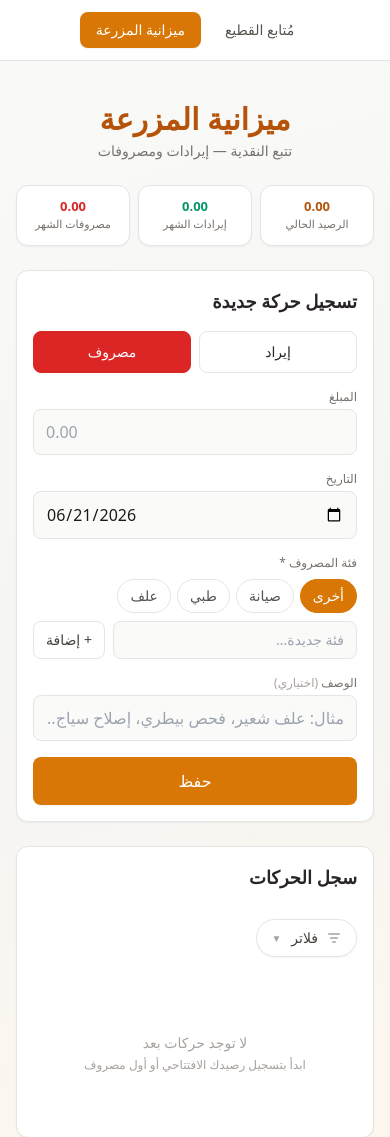
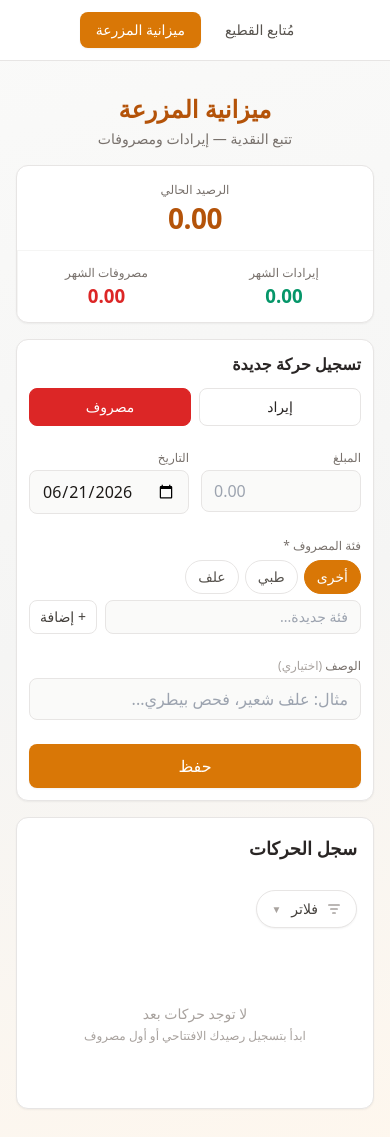
Before and after one commit to abdalrahimnaser/flock_tracker, a Flask app: page /budget in a window 390 px wide. Shown: the top 1137 px of the page. Run offline with Flask 3, Linux system fonts and the light colour scheme; data comes from the database, SQL or seed files in the repository; data that the repository does not hold is empty; some libraries are stand-ins or nearby versions.

Commit message:
mobile view enhancements + few other UI changes

```diff
--- a/app.py
+++ b/app.py
@@ -135,6 +135,7 @@ def init_db():
     if 'category_id' not in budget_columns:
         cursor.execute("ALTER TABLE budget_transactions ADD COLUMN category_id INTEGER REFERENCES budget_categories(id) ON DELETE SET NULL")
     seed_budget_categories(cursor)
+    remove_budget_category_by_name(cursor, 'صيانة')
     conn.commit()
     conn.close()
 
@@ -901,7 +902,7 @@ def parse_amount(value):
         return 'invalid'
     return amount
 
-DEFAULT_BUDGET_CATEGORIES = ('علف', 'طبي', 'صيانة', 'أخرى')
+DEFAULT_BUDGET_CATEGORIES = ('علف', 'طبي', 'أخرى')
 
 def seed_budget_categories(cursor):
     cursor.execute("SELECT COUNT(*) FROM budget_categories")
@@ -912,6 +913,9 @@ def seed_budget_categories(cursor):
             "INSERT OR IGNORE INTO budget_categories (name, is_system, created_at) VALUES (?, 1, ?)",
             (name, now_iso()),
         )
+
+def remove_budget_category_by_name(cursor, name):
+    cursor.execute("DELETE FROM budget_categories WHERE name = ?", (name,))
 
 def fetch_budget_categories(cursor):
     cursor.execute(
--- a/templates/budget.html
+++ b/templates/budget.html
@@ -68,12 +68,28 @@
         .tx-feed-month:first-child { padding-top: 0; }
         .stat-box { min-width: 0; overflow: hidden; }
         .stat-value {
-            font-size: clamp(0.8125rem, 3.2vw, 1.5rem);
-            line-height: 1.25;
+            font-size: clamp(1.0625rem, 4.8vw, 1.5rem);
+            line-height: 1.2;
             max-width: 100%;
             overflow: hidden;
             text-overflow: ellipsis;
             white-space: nowrap;
+        }
+        .stat-balance-hero {
+            font-size: clamp(1.75rem, 7vw, 2.25rem);
+            line-height: 1.15;
+            letter-spacing: -0.02em;
+        }
+        .stats-card { overflow: hidden; }
+        @media (max-width: 639px) {
+            .stat-label { font-size: 0.8125rem; line-height: 1.3; }
+            .stats-split > div { padding-top: 0.875rem; padding-bottom: 0.875rem; }
+            .stats-hero { padding-top: 1rem; padding-bottom: 1.125rem; }
+            .add-form-section { padding: 0.875rem; }
+            .add-form-section h2 { font-size: 1rem; margin-bottom: 0.75rem; }
+            .add-form-section .form-stack { gap: 0.75rem; }
+            .add-form-section .field-input { padding-top: 0.5rem; padding-bottom: 0.5rem; }
+            .add-form-section .submit-btn { padding-top: 0.625rem; padding-bottom: 0.625rem; }
         }
         .filter-panel { transition: max-height 0.25s ease, opacity 0.2s ease, padding 0.25s ease; }
         .filter-panel:not(.expanded) { padding-top: 0; padding-bottom: 0; border-width: 0; }
@@ -98,70 +114,72 @@
     </nav>
 
     <div class="container mx-auto p-4 max-w-3xl">
-        <header class="my-6 text-center">
-            <h1 class="text-3xl font-bold text-amber-700">ميزانية المزرعة</h1>
+        <header class="my-4 sm:my-6 text-center">
+            <h1 class="text-2xl sm:text-3xl font-bold text-amber-700">ميزانية المزرعة</h1>
             <p class="text-stone-500 text-sm mt-1">تتبع النقدية — إيرادات ومصروفات</p>
         </header>
 
-        <div id="statsBar" class="grid grid-cols-3 gap-2 sm:gap-3 text-center mb-6">
-            <div class="stat-box bg-white border border-stone-200 rounded-xl p-3 sm:p-4 shadow-sm">
-                <div id="statBalance" class="stat-value font-bold text-amber-700 num">—</div>
-                <div class="text-[11px] sm:text-xs text-stone-500 mt-0.5">الرصيد الحالي</div>
+        <div id="statsBar" class="stats-card bg-white border border-stone-200 rounded-xl shadow-sm mb-4 sm:mb-6">
+            <div class="stats-hero text-center py-4 sm:py-5 px-4 border-b border-stone-100">
+                <div class="stat-label text-xs sm:text-sm text-stone-500 mb-1">الرصيد الحالي</div>
+                <div id="statBalance" class="stat-value stat-balance-hero font-bold text-amber-700 num">—</div>
             </div>
-            <div class="stat-box bg-white border border-stone-200 rounded-xl p-3 sm:p-4 shadow-sm">
-                <div id="statIncome" class="stat-value font-bold text-emerald-600 num">—</div>
-                <div class="text-[11px] sm:text-xs text-stone-500 mt-0.5">إيرادات الشهر</div>
-            </div>
-            <div class="stat-box bg-white border border-stone-200 rounded-xl p-3 sm:p-4 shadow-sm">
-                <div id="statExpenses" class="stat-value font-bold text-red-600 num">—</div>
-                <div class="text-[11px] sm:text-xs text-stone-500 mt-0.5">مصروفات الشهر</div>
+            <div class="stats-split grid grid-cols-2 divide-x divide-stone-100">
+                <div class="text-center py-3.5 sm:py-4 px-3">
+                    <div class="stat-label text-xs text-stone-500 mb-1">إيرادات الشهر</div>
+                    <div id="statIncome" class="stat-value font-bold text-emerald-600 num">—</div>
+                </div>
+                <div class="text-center py-3.5 sm:py-4 px-3">
+                    <div class="stat-label text-xs text-stone-500 mb-1">مصروفات الشهر</div>
+                    <div id="statExpenses" class="stat-value font-bold text-red-600 num">—</div>
+                </div>
             </div>
         </div>
 
-        <section class="bg-white p-4 sm:p-6 rounded-xl shadow-sm border border-stone-200 mb-6">
-            <h2 class="text-lg font-bold mb-4">تسجيل حركة جديدة</h2>
-            <form id="addForm" class="space-y-4">
+        <section class="add-form-section bg-white p-3 sm:p-6 rounded-xl shadow-sm border border-stone-200 mb-4 sm:mb-6">
+            <h2 class="text-base sm:text-lg font-bold">تسجيل حركة جديدة</h2>
+            <form id="addForm" class="form-stack flex flex-col space-y-3 sm:space-y-4">
                 <div class="flex gap-2">
                     <button type="button" id="btnIncome" data-type="in"
-                        class="type-btn flex-1 py-2.5 rounded-lg border border-stone-200 text-sm font-medium transition hover:border-emerald-400">
+                        class="type-btn flex-1 py-2 sm:py-2.5 rounded-lg border border-stone-200 text-sm font-medium transition hover:border-emerald-400">
                         إيراد
                     </button>
                     <button type="button" id="btnExpense" data-type="out"
-                        class="type-btn flex-1 py-2.5 rounded-lg border border-stone-200 text-sm font-medium transition hover:border-red-400 selected-out">
+                        class="type-btn flex-1 py-2 sm:py-2.5 rounded-lg border border-stone-200 text-sm font-medium transition hover:border-red-400 selected-out">
                         مصروف
                     </button>
                 </div>
-                <div class="grid grid-cols-1 sm:grid-cols-2 gap-4">
+                <div class="grid grid-cols-2 sm:grid-cols-2 gap-3 sm:gap-4">
                     <div>
                         <label class="text-xs font-medium text-stone-500 block mb-1">المبلغ</label>
                         <input type="text" id="amount" inputmode="decimal" lang="en" required placeholder="0.00"
-                            class="w-full bg-stone-50 border border-stone-200 rounded-lg px-3 py-2.5 text-stone-900 outline-none focus:ring-2 focus:ring-amber-500/30 focus:border-amber-500 num">
+                            class="field-input w-full bg-stone-50 border border-stone-200 rounded-lg px-3 py-2 sm:py-2.5 text-stone-900 outline-none focus:ring-2 focus:ring-amber-500/30 focus:border-amber-500 num">
                     </div>
                     <div>
                         <label class="text-xs font-medium text-stone-500 block mb-1">التاريخ</label>
                         <input type="date" id="transactionDate" required
-                            class="w-full bg-stone-50 border border-stone-200 rounded-lg px-3 py-2.5 text-stone-900 outline-none focus:ring-2 focus:ring-amber-500/30 focus:border-amber-500">
+                            class="field-input w-full bg-stone-50 border border-stone-200 rounded-lg px-3 py-2 sm:py-2.5 text-stone-900 outline-none focus:ring-2 focus:ring-amber-500/30 focus:border-amber-500">
                     </div>
                 </div>
-                <div id="addCategoryWrap" class="space-y-2">
+                <div id="addCategoryWrap" class="space-y-1.5 sm:space-y-2">
                     <label class="text-xs font-medium text-stone-500 block">فئة المصروف *</label>
                     <div id="addCategoryChips" class="flex flex-wrap gap-1.5"></div>
                     <div class="flex gap-2">
                         <input type="text" id="newCategoryName" placeholder="فئة جديدة..."
-                            class="flex-1 bg-stone-50 border border-stone-200 rounded-lg px-3 py-2 text-sm text-stone-900 outline-none focus:ring-2 focus:ring-amber-500/30 focus:border-amber-500">
+                            class="flex-1 bg-stone-50 border border-stone-200 rounded-lg px-3 py-1.5 sm:py-2 text-sm text-stone-900 outline-none focus:ring-2 focus:ring-amber-500/30 focus:border-amber-500">
                         <button type="button" id="addCategoryBtn"
-                            class="shrink-0 px-3 py-2 rounded-lg border border-stone-200 bg-white text-sm font-medium text-stone-700 hover:bg-stone-50 transition">
+                            class="shrink-0 px-2.5 sm:px-3 py-1.5 sm:py-2 rounded-lg border border-stone-200 bg-white text-sm font-medium text-stone-700 hover:bg-stone-50 transition">
                             + إضافة
                         </button>
                     </div>
                 </div>
                 <div>
                     <label class="text-xs font-medium text-stone-500 block mb-1">الوصف <span class="text-stone-400 font-normal">(اختياري)</span></label>
-                    <input type="text" id="description" placeholder="مثال: علف شعير، فحص بيطري، إصلاح سياج..."
-                        class="w-full bg-stone-50 border border-stone-200 rounded-lg px-3 py-2.5 text-stone-900 outline-none focus:ring-2 focus:ring-amber-500/30 focus:border-amber-500">
+                    <input type="text" id="description" placeholder="مثال: علف شعير، فحص بيطري..."
+                        class="field-input w-full bg-stone-50 border border-stone-200 rounded-lg px-3 py-2 sm:py-2.5 text-stone-900 outline-none focus:ring-2 focus:ring-amber-500/30 focus:border-amber-500">
                 </div>
                 <button type="submit"
-                    class="w-full py-3 rounded-lg bg-amber-600 hover:bg-amber-700 text-white font-medium transition shadow-sm">
+                    class="submit-btn w-full py-2.5 sm:py-3 rounded-lg bg-amber-600 hover:bg-amber-700 text-white font-medium transition shadow-sm">
                     حفظ
                 </button>
             </form>
@@ -178,7 +196,7 @@
                     <h3 class="text-sm font-bold text-amber-900">ملخص النتائج المفلترة</h3>
                     <span id="filterSummaryLabel" class="text-xs text-amber-800/80"></span>
                 </div>
-                <div class="grid grid-cols-2 sm:grid-cols-4 gap-3 text-center">
+                <div class="grid grid-cols-2 gap-3 text-center">
                     <div class="bg-white/70 rounded-lg p-2.5 border border-amber-100">
                         <div id="fsExpenses" class="num font-bold text-red-600 text-sm sm:text-base">—</div>
                         <div class="text-[11px] text-stone-500 mt-0.5">مصروفات</div>
@@ -186,14 +204,6 @@
                     <div class="bg-white/70 rounded-lg p-2.5 border border-amber-100">
                         <div id="fsIncome" class="num font-bold text-emerald-600 text-sm sm:text-base">—</div>
                         <div class="text-[11px] text-stone-500 mt-0.5">إيرادات</div>
-                    </div>
-                    <div class="bg-white/70 rounded-lg p-2.5 border border-amber-100">
-                        <div id="fsNet" class="num font-bold text-amber-800 text-sm sm:text-base">—</div>
-                        <div class="text-[11px] text-stone-500 mt-0.5">صافي</div>
-                    </div>
-                    <div class="bg-white/70 rounded-lg p-2.5 border border-amber-100">
-                        <div id="fsCount" class="num font-bold text-stone-800 text-sm sm:text-base">—</div>
-                        <div class="text-[11px] text-stone-500 mt-0.5">عدد الحركات</div>
                     </div>
                 </div>
             </div>
@@ -531,7 +541,7 @@
         function renderSummary(s) {
             const bal = document.getElementById('statBalance');
             bal.textContent = fmtBalance(s.balance);
-            bal.className = `stat-value font-bold num ${s.balance >= 0 ? 'text-amber-700' : 'text-red-600'}`;
+            bal.className = `stat-value stat-balance-hero font-bold num ${s.balance >= 0 ? 'text-amber-700' : 'text-red-600'}`;
             const income = document.getElementById('statIncome');
             income.textContent = fmtBalance(s.income_month);
             income.className = 'stat-value font-bold text-emerald-600 num';
@@ -586,14 +596,9 @@
                 if (tx.amount > 0) income += tx.amount;
                 else expenses += Math.abs(tx.amount);
             });
-            const net = income - expenses;
 
             document.getElementById('fsExpenses').textContent = fmtBalance(expenses);
             document.getElementById('fsIncome').textContent = fmtBalance(income);
-            const netEl = document.getElementById('fsNet');
-            netEl.textContent = (net >= 0 ? '+' : '') + fmtBalance(net);
-            netEl.className = `num font-bold text-sm sm:text-base ${net >= 0 ? 'text-emerald-600' : 'text-red-600'}`;
-            document.getElementById('fsCount').textContent = String(filtered.length);
         }
 
         function syncFilterChips() {
```
